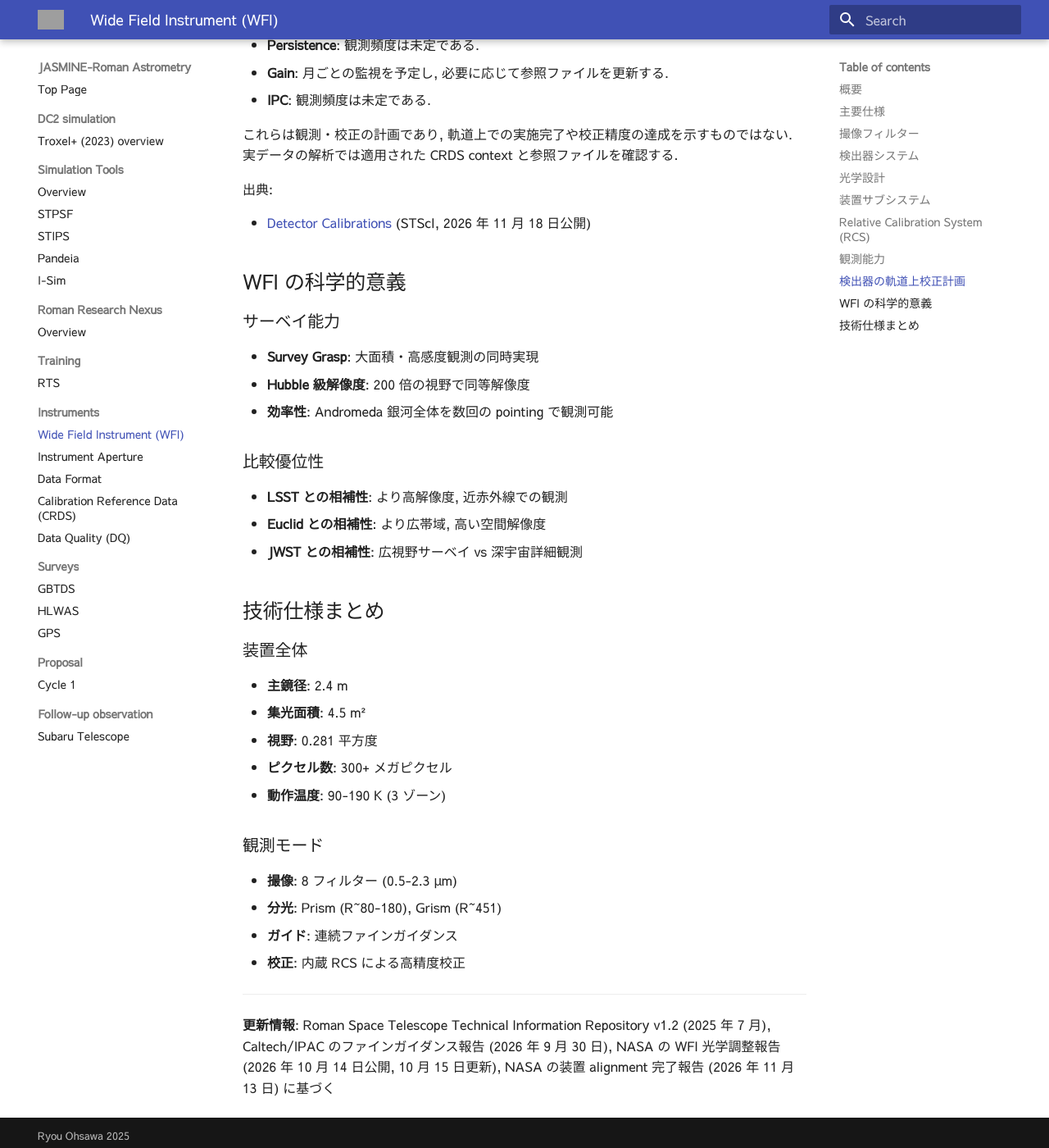
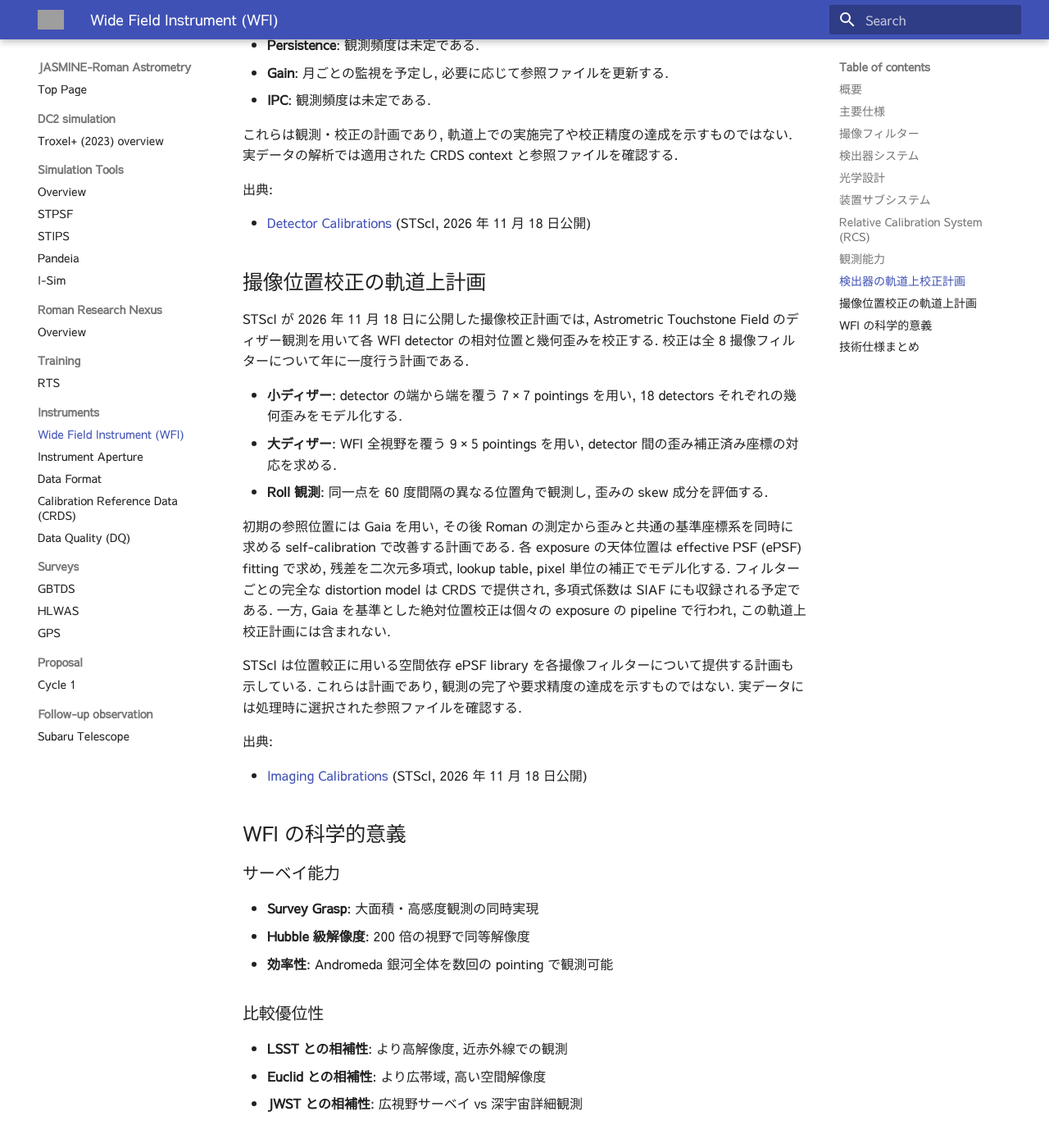
Before and after one commit to astronasutarou/jasmine-roman-astrometry, an MkDocs documentation site: the page built from docs/inst/wfi.md, in a window 1280 px wide and 1400 px high, scrolled down 6178 px. Shown: the whole window at 82% size. Built offline with MkDocs 1.6.1 and Material for MkDocs 9.7.7, drawn with Linux system fonts in a browser that asks for light colours; grey boxes are pictures that could not be loaded.

Commit message:
docs: summarize planned WFI astrometric calibration

```diff
--- a/docs/inst/wfi.md
+++ b/docs/inst/wfi.md
@@ -188,6 +188,22 @@ STScI が 2026 年 11 月 18 日に公開した計画では, WFI の detector ca
 
 - [Detector Calibrations](https://roman-docs.stsci.edu/roman-instruments/the-wide-field-instrument/wfi-characterization-activities/on-orbit-calibration-plan/detector-calibrations) (STScI, 2026 年 11 月 18 日公開)
 
+## 撮像位置校正の軌道上計画
+
+STScI が 2026 年 11 月 18 日に公開した撮像校正計画では, Astrometric Touchstone Field のディザー観測を用いて各 WFI detector の相対位置と幾何歪みを校正する. 校正は全 8 撮像フィルターについて年に一度行う計画である.
+
+- **小ディザー**: detector の端から端を覆う 7 × 7 pointings を用い, 18 detectors それぞれの幾何歪みをモデル化する.
+- **大ディザー**: WFI 全視野を覆う 9 × 5 pointings を用い, detector 間の歪み補正済み座標の対応を求める.
+- **Roll 観測**: 同一点を 60 度間隔の異なる位置角で観測し, 歪みの skew 成分を評価する.
+
+初期の参照位置には Gaia を用い, その後 Roman の測定から歪みと共通の基準座標系を同時に求める self-calibration で改善する計画である. 各 exposure の天体位置は effective PSF (ePSF) fitting で求め, 残差を二次元多項式, lookup table, pixel 単位の補正でモデル化する. フィルターごとの完全な distortion model は CRDS で提供され, 多項式係数は SIAF にも収録される予定である. 一方, Gaia を基準とした絶対位置校正は個々の exposure の pipeline で行われ, この軌道上校正計画には含まれない.
+
+STScI は位置較正に用いる空間依存 ePSF library を各撮像フィルターについて提供する計画も示している. これらは計画であり, 観測の完了や要求精度の達成を示すものではない. 実データには処理時に選択された参照ファイルを確認する.
+
+出典:
+
+- [Imaging Calibrations](https://roman-docs.stsci.edu/roman-instruments/the-wide-field-instrument/wfi-characterization-activities/on-orbit-calibration-plan/imaging-calibrations) (STScI, 2026 年 11 月 18 日公開)
+
 ## WFI の科学的意義
 
 ### サーベイ能力
```
